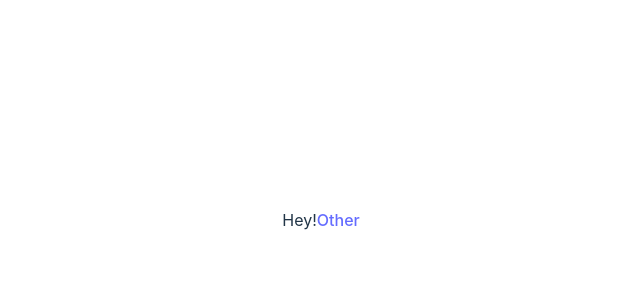
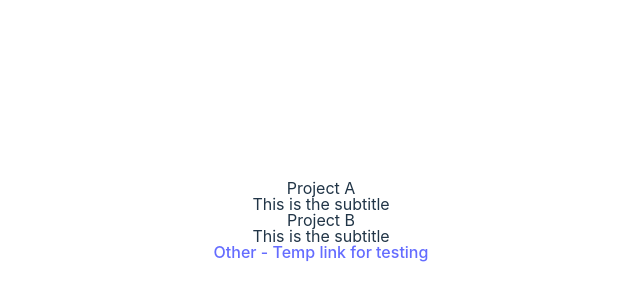
Before and after one commit to mhborthwick/mhborthwick.com, a React (Vite) app: page / in a window 1280 px wide. Shown: the part 180-480 px from the top of the page, without its empty margins (319-959 px from the left). Built offline with nearby package versions, Linux system fonts and the light colour scheme.

Commit message:
add some components + animation

```diff
--- a/package.json
+++ b/package.json
@@ -10,6 +10,7 @@
     "preview": "vite preview"
   },
   "dependencies": {
+    "framer-motion": "^10.16.4",
     "react": "^18.2.0",
     "react-dom": "^18.2.0",
     "react-router-dom": "^6.16.0"
--- /dev/null
+++ b/src/assets/projects.json
@@ -0,0 +1,16 @@
+{
+  "projects": [
+    {
+      "id": 1,
+      "title": "Project A",
+      "subtitle": "This is the subtitle",
+      "description": "This is the description"
+    },
+    {
+      "id": 2,
+      "title": "Project B",
+      "subtitle": "This is the subtitle",
+      "description": "This is the description"
+    }
+  ]
+}
--- /dev/null
+++ b/src/components/PageContainer.tsx
@@ -0,0 +1,35 @@
+import { motion } from "framer-motion";
+
+type PageContainerProps = {
+  children: React.ReactNode;
+};
+
+const pageContainerTransitionVariants = {
+  onInitial: {},
+  onAnimate: {
+    transition: {
+      ease: "easeOut",
+      duration: 0.5,
+    },
+  },
+  onExit: {
+    transition: {
+      ease: "easeOut",
+      duration: 0.5,
+      afterChildren: true,
+    },
+  },
+};
+
+export function PageContainer({ children }: PageContainerProps) {
+  return (
+    <motion.main
+      variants={pageContainerTransitionVariants}
+      initial="onInitial"
+      animate="onAnimate"
+      exit="onExit"
+    >
+      {children}
+    </motion.main>
+  );
+}
--- /dev/null
+++ b/src/components/ProjectGrid.tsx
@@ -0,0 +1,7 @@
+type ProjectGridProps = {
+  children: React.ReactNode;
+};
+
+export function ProjectGrid({ children }: ProjectGridProps) {
+  return <div>{children}</div>;
+}
--- /dev/null
+++ b/src/components/ProjectGridItem.tsx
@@ -0,0 +1,47 @@
+import { motion } from "framer-motion";
+
+type ProjectGridItemProps = {
+  project: {
+    id: number;
+    title: string;
+    subtitle: string;
+    description: string;
+  };
+};
+
+const projectGridTransitionVariants = {
+  onInitial: {
+    opacity: 0,
+  },
+  onAnimate: {
+    opacity: 1,
+    transition: {
+      ease: "easeOut",
+      duration: 0.5,
+    },
+  },
+  onExit: {
+    opacity: 1,
+    transition: {
+      ease: "easeOut",
+      duration: 0.5,
+      afterChildren: true,
+    },
+  },
+};
+
+export function ProjectGridItem({ project }: ProjectGridItemProps) {
+  return (
+    <div>
+      <motion.main
+        variants={projectGridTransitionVariants}
+        initial="onInitial"
+        animate="onAnimate"
+        exit="onExit"
+      >
+        <div>{project.title}</div>
+        <div>{project.subtitle}</div>
+      </motion.main>
+    </div>
+  );
+}
--- /dev/null
+++ b/src/components/index.ts
@@ -0,0 +1,3 @@
+export * from "./PageContainer";
+export * from "./ProjectGrid";
+export * from "./ProjectGridItem";
--- a/src/pages/Home.tsx
+++ b/src/pages/Home.tsx
@@ -1,8 +1,15 @@
+import { PageContainer, ProjectGrid, ProjectGridItem } from "../components";
+import { projects } from "../assets/projects.json";
+
 export function Home() {
   return (
-    <div>
-      Hey!
-      <a href="/other">Other</a>
-    </div>
+    <PageContainer>
+      <ProjectGrid>
+        {projects.map((p) => (
+          <ProjectGridItem key={p.id} project={p} />
+        ))}
+      </ProjectGrid>
+      <a href="/other">Other - Temp link for testing</a>
+    </PageContainer>
   );
 }
```
Also changed, not shown: 1 other file (tests, documents, lock files or other folders).
